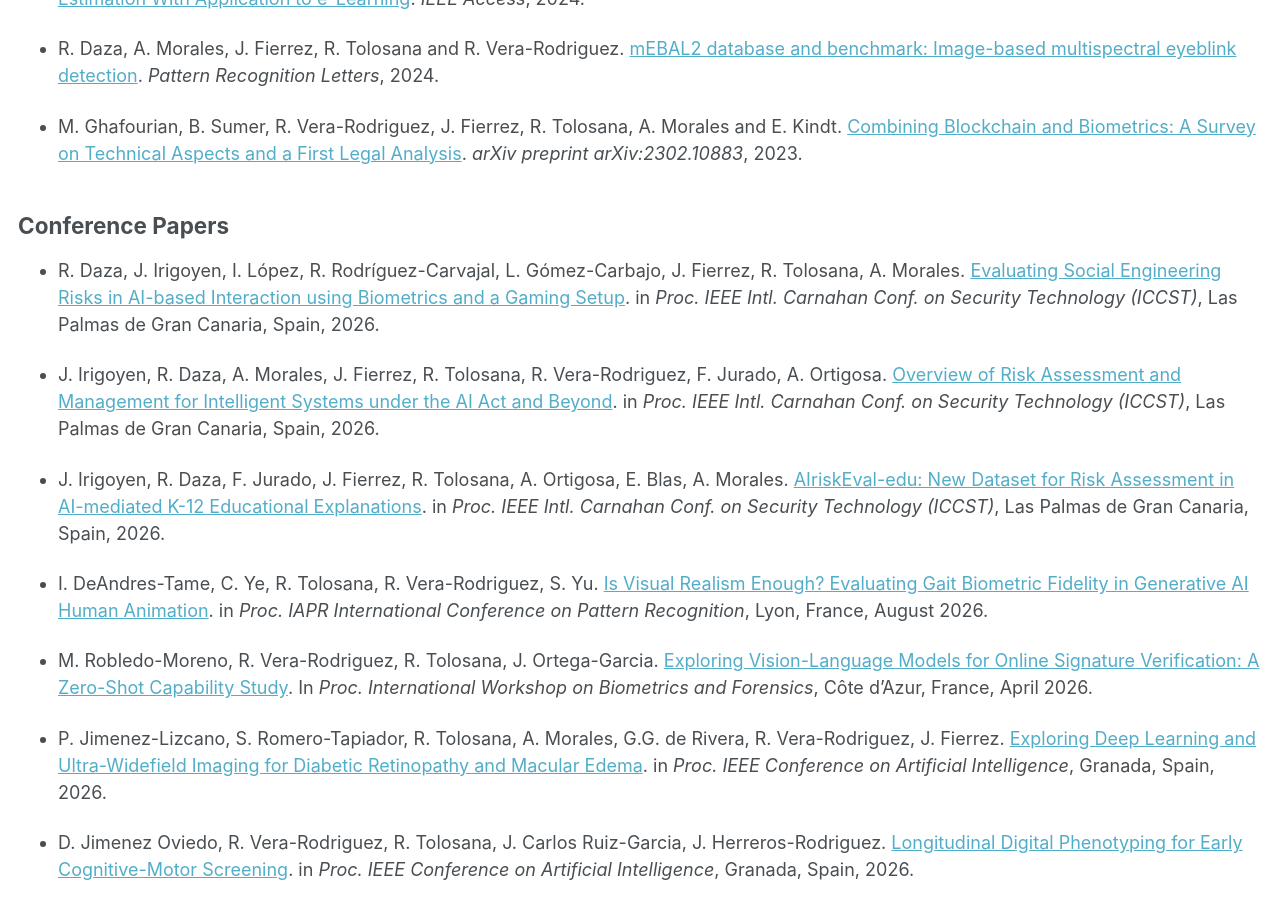
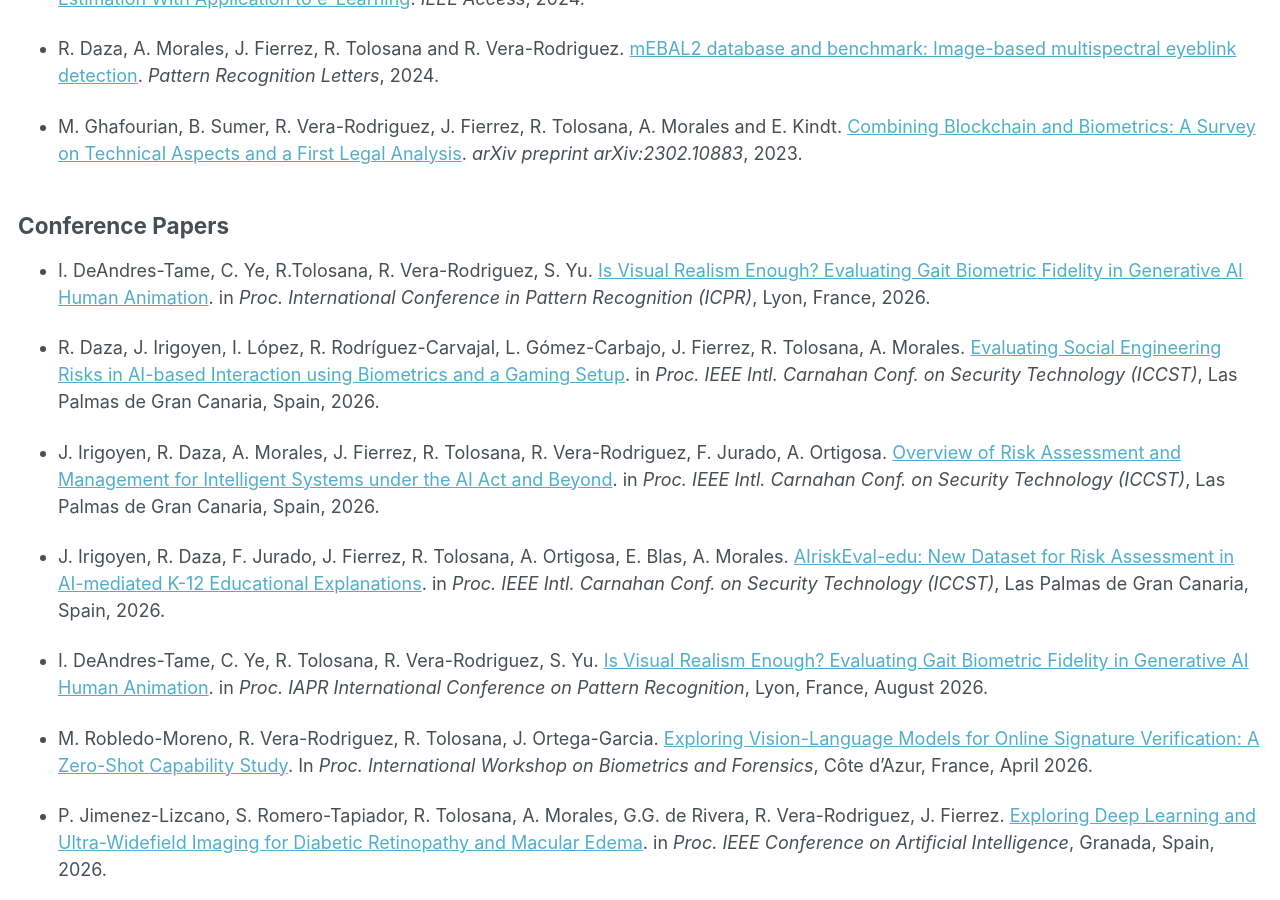
Before and after one commit to catedraeniauam/catedraeniauam.github.io, a Jekyll site: the page built from _pages/publications.md, in a window 1280 px wide and 900 px high, scrolled down 1682 px. Built offline with Jekyll 4.4.1, drawn with Linux system fonts in a browser that asks for light colours.

Commit message:
añadimos una nueva publicación

```diff
--- a/_pages/publications.md
+++ b/_pages/publications.md
@@ -46,6 +46,8 @@ Journal Articles
 
 Conference Papers
 -----
+
+- I. DeAndres-Tame, C. Ye, R.Tolosana, R. Vera-Rodriguez, S. Yu. <a href="https://link.springer.com/chapter/10.1007/978-3-032-31666-0_14">Is Visual Realism Enough? Evaluating Gait Biometric Fidelity in Generative AI Human Animation</a>. in *Proc. International Conference in Pattern Recognition (ICPR)*, Lyon, France, 2026.
 
 - R. Daza, J. Irigoyen, I. López, R. Rodríguez-Carvajal, L. Gómez-Carbajo, J. Fierrez, R. Tolosana, A. Morales. <a href="https://arxiv.org/abs/2606.17793">Evaluating Social Engineering Risks in AI-based Interaction using Biometrics and a Gaming Setup</a>. in *Proc. IEEE Intl. Carnahan Conf. on Security Technology (ICCST)*, Las Palmas de Gran Canaria, Spain, 2026.
 
```
